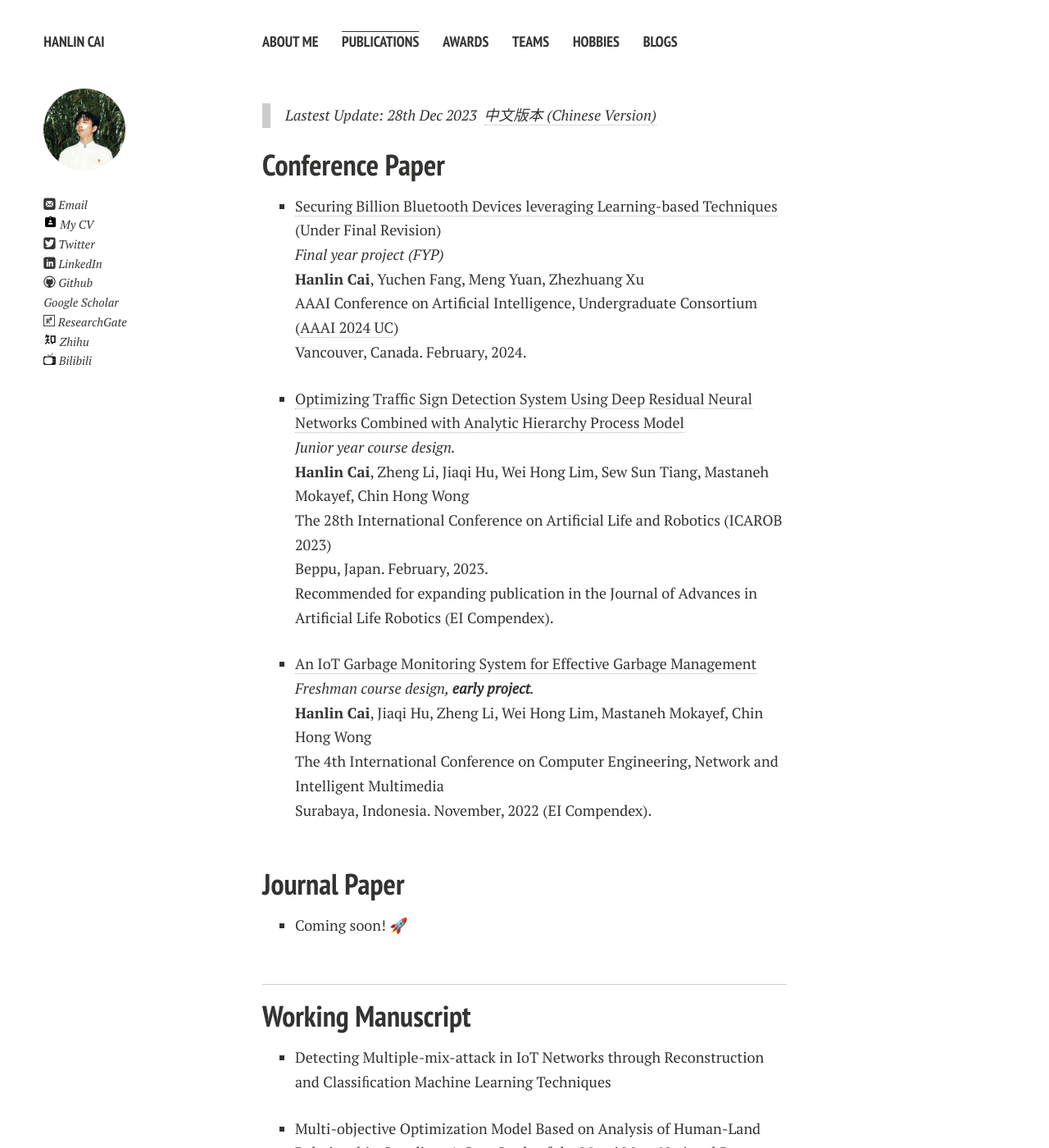
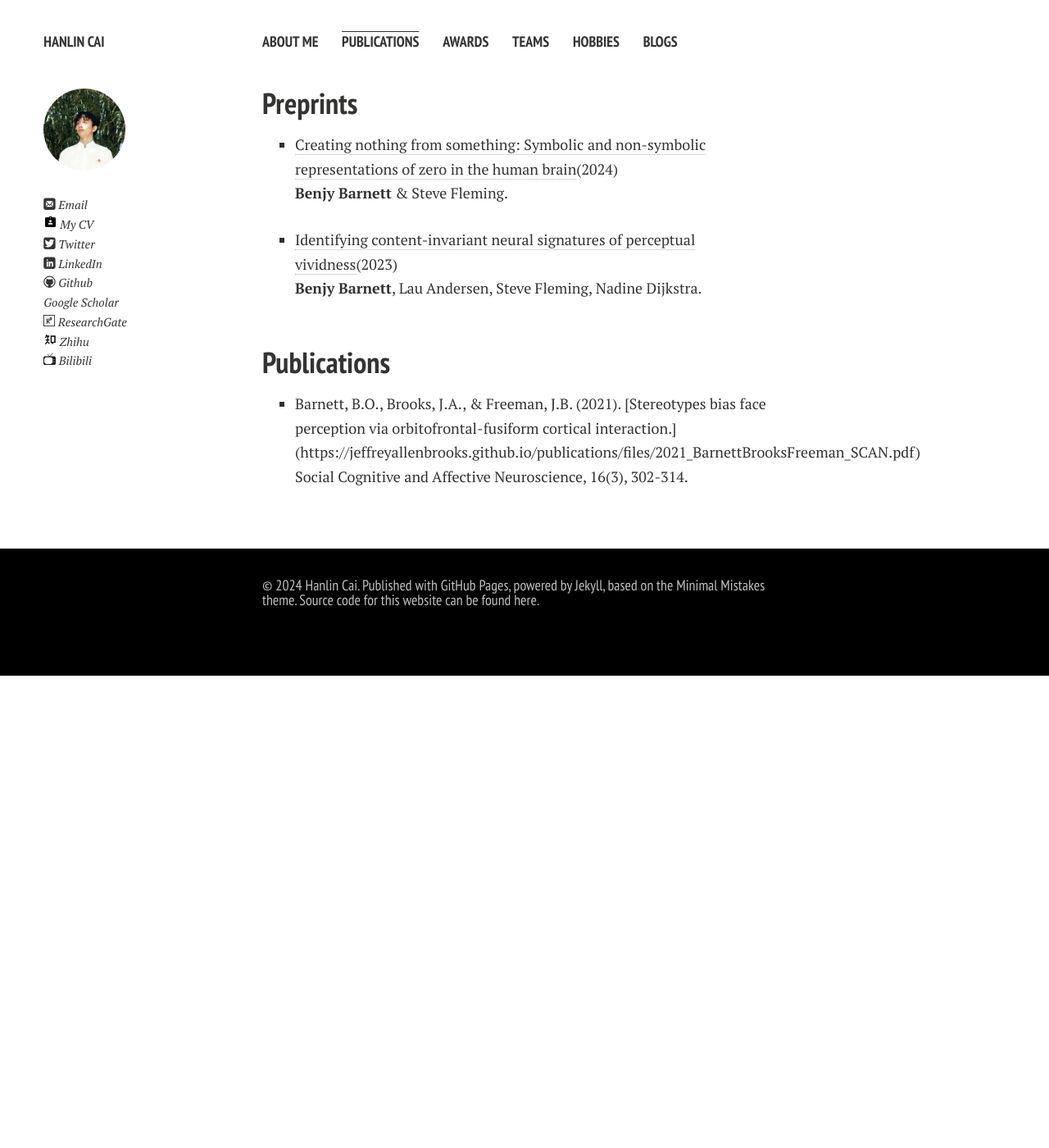
Before and after one commit to benjybarnett/benjybarnett.github.io, a Jekyll site: the page built from publications.md, in a window 1280 px wide and 1400 px high. Shown: the whole window at 82% size. Built offline with Jekyll 4.4.1, drawn with Linux system fonts in a browser that asks for light colours; nearby versions of some CDN libraries; comment, search, counter and statistics services are not loaded; a style sheet for code colours, icons or effects is not loaded; some of the changed text lies outside the part shown.

Commit message:
pubs page

```diff
--- a/publications.md
+++ b/publications.md
@@ -4,40 +4,15 @@ permalink: /publications/index.html
 title: Publications
 ---
 
-> Lastest Update: 28th Dec 2023&nbsp;  [中文版本 (Chinese Version)](https://caihanlin.com/file/publications-zh/)
+## Preprints
 
-## Conference Paper
+- [Creating nothing from something: Symbolic and non-symbolic representations of zero in the human brain](https://www.biorxiv.org/content/10.1101/2024.01.30.577906v1)(2024)<br> **Benjy Barnett** & Steve Fleming.<br>
 
-- [Securing Billion Bluetooth Devices leveraging Learning-based Techniques](https://caihanlin.com/file/404/) (Under Final Revision)<br>*Final year project (FYP)*<br>**Hanlin Cai**, Yuchen Fang, Meng Yuan, Zhezhuang Xu<br>AAAI Conference on Artificial Intelligence, Undergraduate Consortium ([AAAI 2024 UC](https://aaai.org/aaai-conference/undergraduate-consortium/))<br>Vancouver, Canada. February, 2024.
-
-- [Optimizing Traffic Sign Detection System Using Deep Residual Neural Networks Combined with Analytic Hierarchy Process Model](https://www.researchgate.net/publication/374730865)<br>*Junior year course design.*<br>**Hanlin Cai**, Zheng Li, Jiaqi Hu, Wei Hong Lim, Sew Sun Tiang, Mastaneh Mokayef, Chin Hong Wong<br>The 28th International Conference on Artificial Life and Robotics (ICAROB 2023)<br>Beppu, Japan. February, 2023.<br>Recommended for expanding publication in the Journal of Advances in Artificial Life Robotics (EI Compendex).
-
-- [An IoT Garbage Monitoring System for Effective Garbage Management](https://www.researchgate.net/publication/368410220_An_IoT_Garbage_Monitoring_System_for_Effective_Garbage_Management)<br>*Freshman course design, **early project**.*<br>**Hanlin Cai**, Jiaqi Hu, Zheng Li, Wei Hong Lim, Mastaneh Mokayef, Chin Hong Wong<br>The 4th International Conference on Computer Engineering, Network and Intelligent Multimedia<br>Surabaya, Indonesia. November, 2022 (EI Compendex).<br>
+- [Identifying content-invariant neural signatures of perceptual vividness](https://www.biorxiv.org/content/10.1101/2022.11.30.518510v3)(2023)<br>
+**Benjy Barnett**, Lau Andersen, Steve Fleming, Nadine Dijkstra.<br>
 
   <br>
 
-## Journal Paper
+## Publications
 
-- Coming soon! 🚀
-
-  <br>
-
----
-
-## Working Manuscript
-
-- Detecting Multiple-mix-attack in IoT Networks through Reconstruction and Classiﬁcation Machine Learning Techniques<br>
-
-- Multi-objective Optimization Model Based on Analysis of Human-Land Relationship Coupling: A Case Study of the Masai Mara National Reserve<br>
-
-  <br>
-
----
-
-## Undergrad Thesis
-
-- Hybrid Detection Mechanism for Spoofing Attacks in Bluetooth Low Energy Networks<br>**Hanlin Cai** (Advisor: Zhezhuang Xu). Final Year Project (FYP). Under working<br>Already published a poster paper at AAAI 2024<br>Expect to submit a long paper to IEEE Internet of Things Journal.
-
-- [Industrial Inspection System based on Intelligent IoT and Bionic Quadruped Robot](https://caihanlin.com/mypaper/thesis/IP-report.pdf)<br>**Hanlin Cai** (Advisor: Zhezhuang Xu, Yuxiong Xia). Junior-year Intern Program.<br>Industrial Placement Report in [Huading Tech](http://www.hdim.com.cn/) and [IACTIP Lab](https://dqxy.fzu.edu.cn/en/)<br>
-
-  <br>
+- Barnett, B.O., Brooks, J.A., & Freeman, J.B. (2021). [Stereotypes bias face perception via orbitofrontal-fusiform cortical interaction.] (https://jeffreyallenbrooks.github.io/publications/files/2021_BarnettBrooksFreeman_SCAN.pdf) Social Cognitive and Affective Neuroscience, 16(3), 302-314.
```
Also changed, not shown: awards.md (deleted, +0 -58 lines), blogs.md (deleted, +0 -53 lines), hobbies.md (deleted, +0 -52 lines), index.md (+1 -1 lines), teams.md (deleted, +0 -51 lines), 1 other file.
